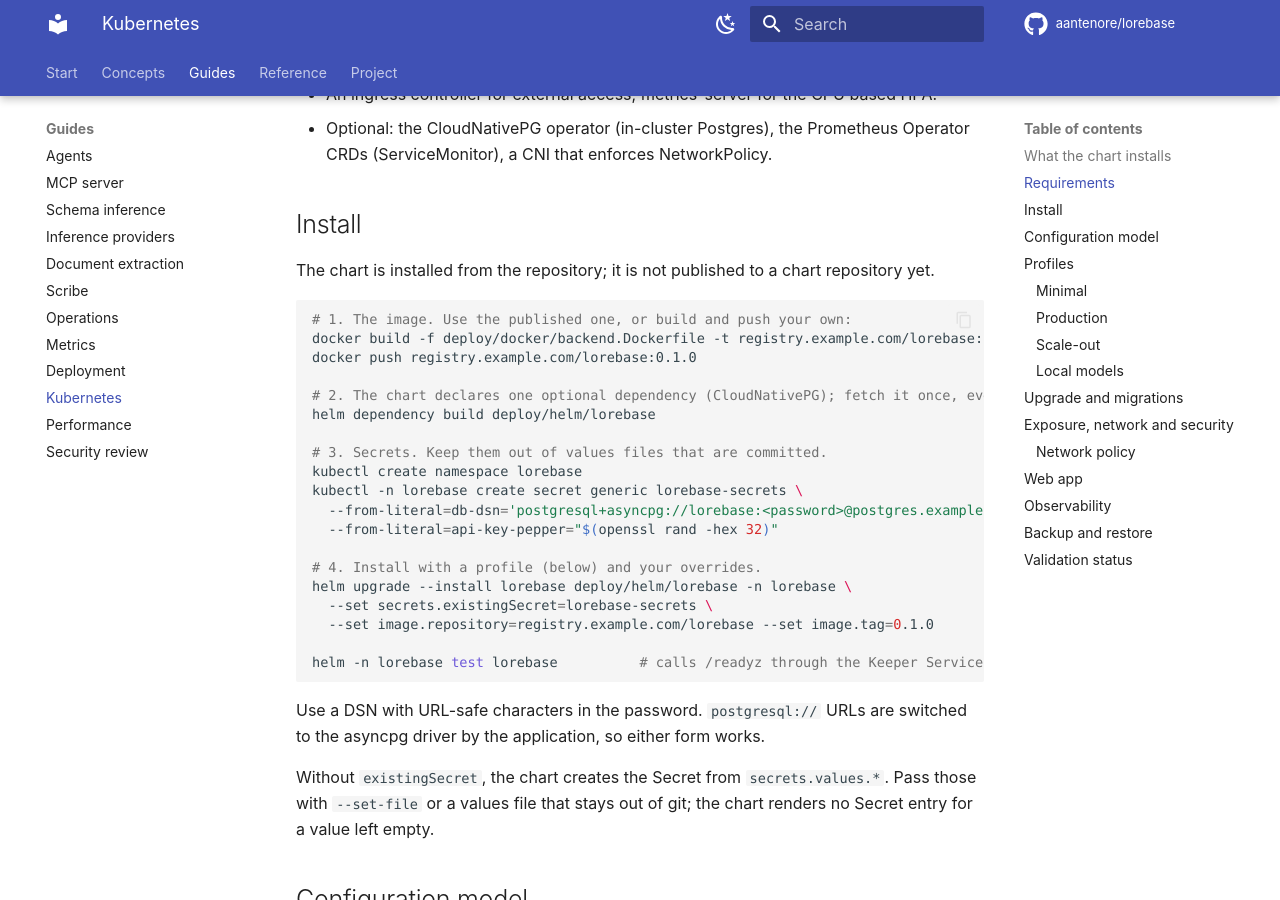
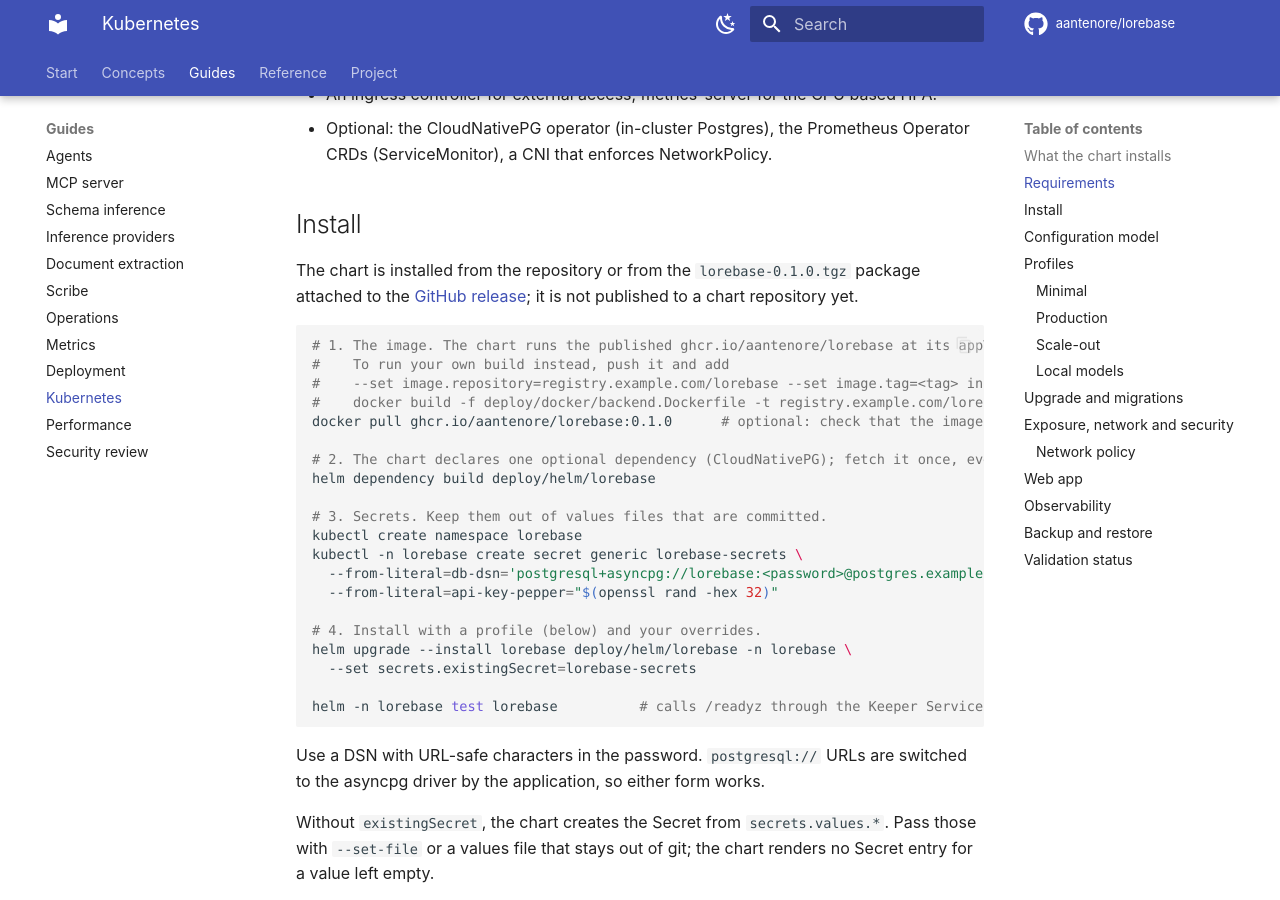
Before and after one commit to aantenore/lorebase, an MkDocs documentation site: the page built from docs/kubernetes.md, in a window 1280 px wide and 900 px high, scrolled down 1505 px. Built offline with MkDocs 1.6.1 and Material for MkDocs 9.7.7, drawn with Linux system fonts in a browser that asks for light colours; comment, search, counter and statistics services are not loaded.

Commit message:
Fold the unreleased changes into the 0.1.0 notes and describe 0.1.0 as released

````diff
--- a/docs/kubernetes.md
+++ b/docs/kubernetes.md
@@ -39,12 +39,14 @@
 
 ## Install
 
-The chart is installed from the repository; it is not published to a chart repository yet.
+The chart is installed from the repository or from the `lorebase-0.1.0.tgz` package attached to the [GitHub release](https://github.com/aantenore/lorebase/releases/tag/v0.1.0); it is not published to a chart repository yet.
 
 ```bash
-# 1. The image. Use the published one, or build and push your own:
-docker build -f deploy/docker/backend.Dockerfile -t registry.example.com/lorebase:0.1.0 .
-docker push registry.example.com/lorebase:0.1.0
+# 1. The image. The chart runs the published ghcr.io/aantenore/lorebase at its appVersion (0.1.0).
+#    To run your own build instead, push it and add
+#    --set image.repository=registry.example.com/lorebase --set image.tag=<tag> in step 4:
+#    docker build -f deploy/docker/backend.Dockerfile -t registry.example.com/lorebase:<tag> .
+docker pull ghcr.io/aantenore/lorebase:0.1.0      # optional: check that the image is reachable
 
 # 2. The chart declares one optional dependency (CloudNativePG); fetch it once, even if unused.
 helm dependency build deploy/helm/lorebase
@@ -57,8 +59,7 @@
 
 # 4. Install with a profile (below) and your overrides.
 helm upgrade --install lorebase deploy/helm/lorebase -n lorebase \
-  --set secrets.existingSecret=lorebase-secrets \
-  --set image.repository=registry.example.com/lorebase --set image.tag=0.1.0
+  --set secrets.existingSecret=lorebase-secrets
 
 helm -n lorebase test lorebase          # calls /readyz through the Keeper Service
 ```
````
Also changed, not shown: CHANGELOG.md (+23 -47 lines), README.md (+2 -2 lines), docs/faq.md (+1 -1 lines), docs/index.md (+2 -2 lines), docs/roadmap.md (+1 -2 lines).
